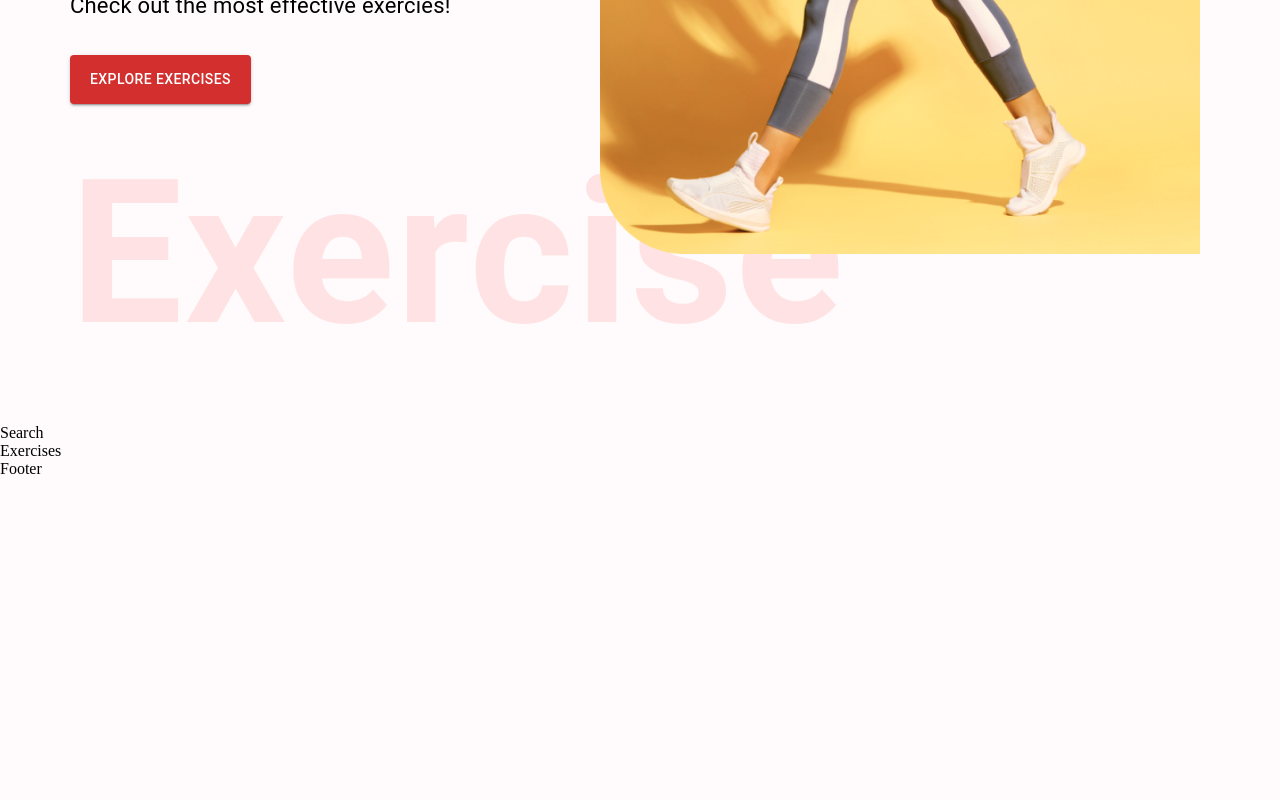
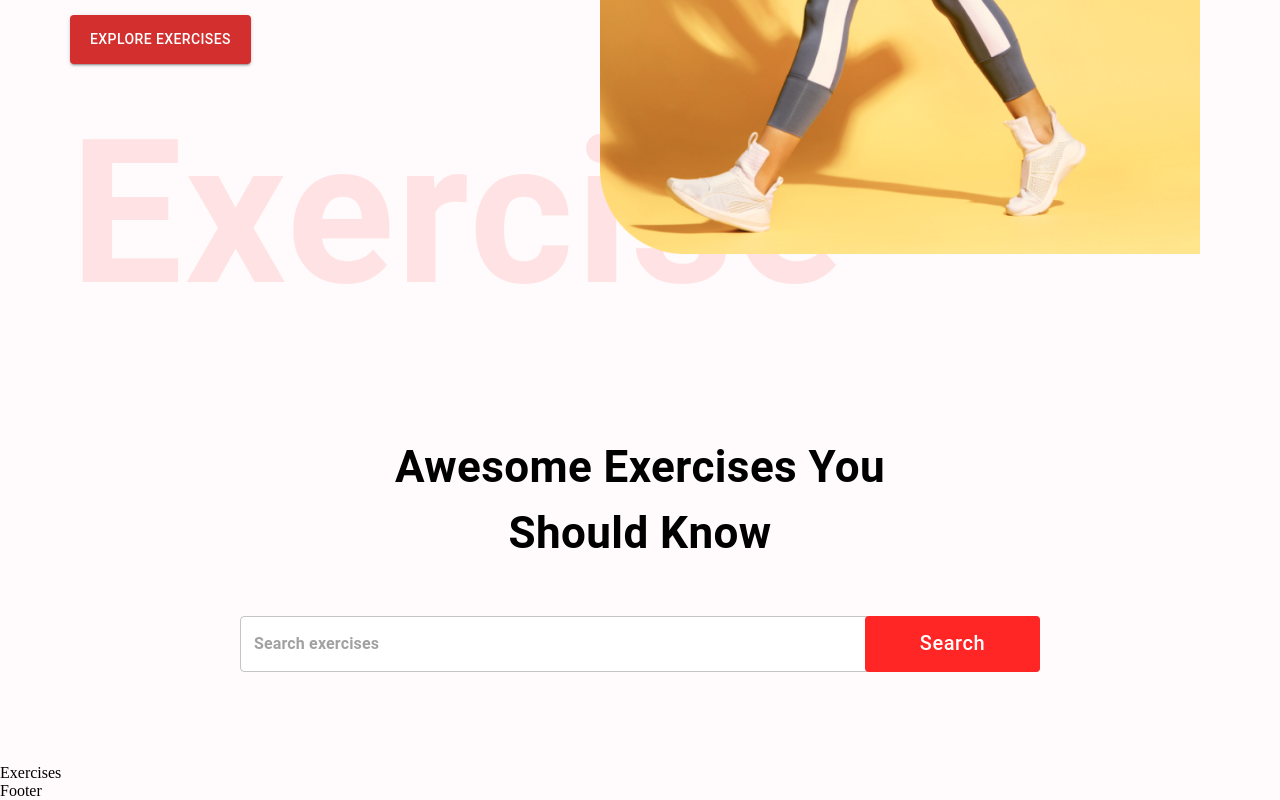
Before and after one commit to simeontg/fitness, a React (Create React App) app: page / in a window 1280 px wide. Shown: the part 520-1320 px from the top of the page. Before the commit the page ends 998 px from the top, so only its background shows below. Built offline with nearby package versions, Linux system fonts and the light colour scheme.

Commit message:
added search component

```diff
--- a/src/App.css
+++ b/src/App.css
@@ -12,6 +12,21 @@ body {
 
 ::-webkit-scrollbar {
   width: 0px;
+}
+
+.nav{
+  font-size: 22px;
+}
+
+.nav:hover{
+  color: black;
+  opacity: 0.8;
+  font-size: 26px;
+  transition: 0.2s;
+}
+
+.nav:focus{
+  border-bottom: 3px solid red;
 }
 
 .right-arrow,
@@ -56,7 +71,7 @@ body {
 .hero-banner-img {
   position: absolute;
   right: 80px;
-  top: 40px;
+  top: 80px;
   width: 600px;
   height: 800px;
   margin-top: -330px;
--- a/src/components/HeroBanner.js
+++ b/src/components/HeroBanner.js
@@ -5,7 +5,7 @@ import HeroBannerImage from '../assets/images/banner.png'
 const HeroBanner = () => {
   return (
     <Box
-    sx={{ mt: { lg: '180px', xs: '70px'}, ml: {sm: '50px'}}}
+    sx={{ mt: { lg: '140px', xs: '70px'}, ml: {sm: '50px'}}}
     position='relative'
     p='20px'>
         <Typography color='#FF2625'
--- a/src/components/Navbar.js
+++ b/src/components/Navbar.js
@@ -21,8 +21,8 @@ const Navbar = () => {
         fontSize='24'
         alignItems='flex-end'
         >
-            <Link to='/' style={{textDecoration: 'none', color: '#3A1212', borderBottom: '3px solid #FF2625', fontSize: '22px'}}>Home</Link>
-            <a href="#exercises" style={{textDecoration: 'none', color: '#3A1212', fontSize: '22px', }}>Exercises</a>
+            <Link to='/' className='nav' style={{textDecoration: 'none', color: '#3A1212'}}>Home</Link>
+            <a href="#exercises" className='nav' style={{textDecoration: 'none', color: '#3A1212'}}>Exercises</a>
         </Stack>
     </Stack>
   )
--- a/src/components/Search.js
+++ b/src/components/Search.js
@@ -1,8 +1,61 @@
-import React from 'react'
+import React, { useState } from 'react'
+import { Box, Button, Stack, TextField, Typography} from '@mui/material'
 
 const Search = () => {
+
+    const [search, setSearch] = useState('')
+
+    const handleSearch = async () => {
+        if(search){
+            // const exercisesData = await fetchData()
+        }
+    }
+
   return (
-    <div>Search</div>
+    <Stack
+    alignItems='center'
+    mt='30px'
+    justifyContent='center'
+    p='20px'>
+        <Typography
+        fontWeight='700'
+        sx={{
+            fontSize: { lg: '44px', xs: '32px'}
+        }}
+        mb='50px'
+        textAlign='center'>
+            Awesome Exercises You <br /> Should Know
+        </Typography>
+        <Box position='relative' mb='72px'>
+            <TextField
+            height='76px'
+            value={search}
+            onChange={(e) => setSearch(e.target.value.toLowerCase())}
+            placeholder='Search exercises'
+            type='text'
+            sx={{
+                input: {
+                    fontWeight: '700', border: 'none', borderRadius: '4px'
+                },
+                width: { lg: '800px', xs: '350px'},
+                backgroundColor: '#fff'            }}
+             />
+             <Button className='search-btn'
+             sx={{
+                bgcolor: '#FF2625',
+                color: '#fff',
+                textTransform: 'none',
+                width: { lg: '175px', xs: '80px'},
+                fontSize: {lg: '20px', xs: '14px'},
+                height: '56px',
+                position: 'absolute',
+                right: '0'}}
+                onClick={handleSearch()}>
+                Search
+             </Button>
+        </Box>
+
+    </Stack>
   )
 }
 
```
